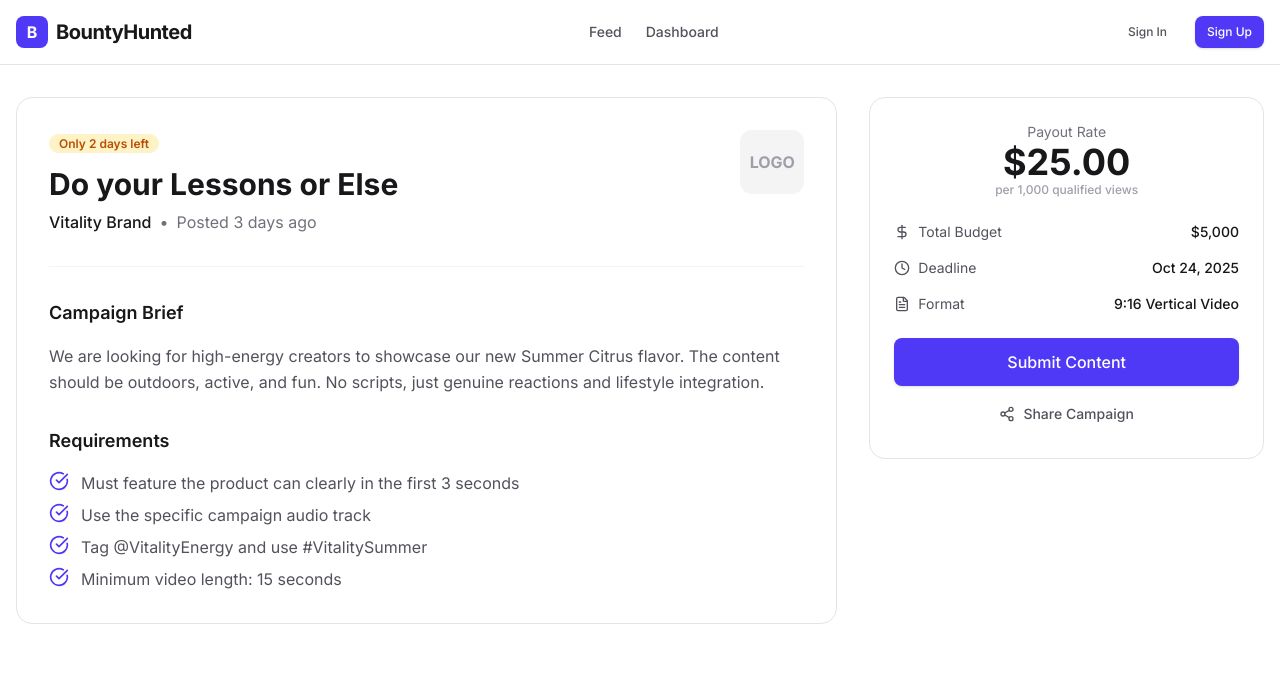
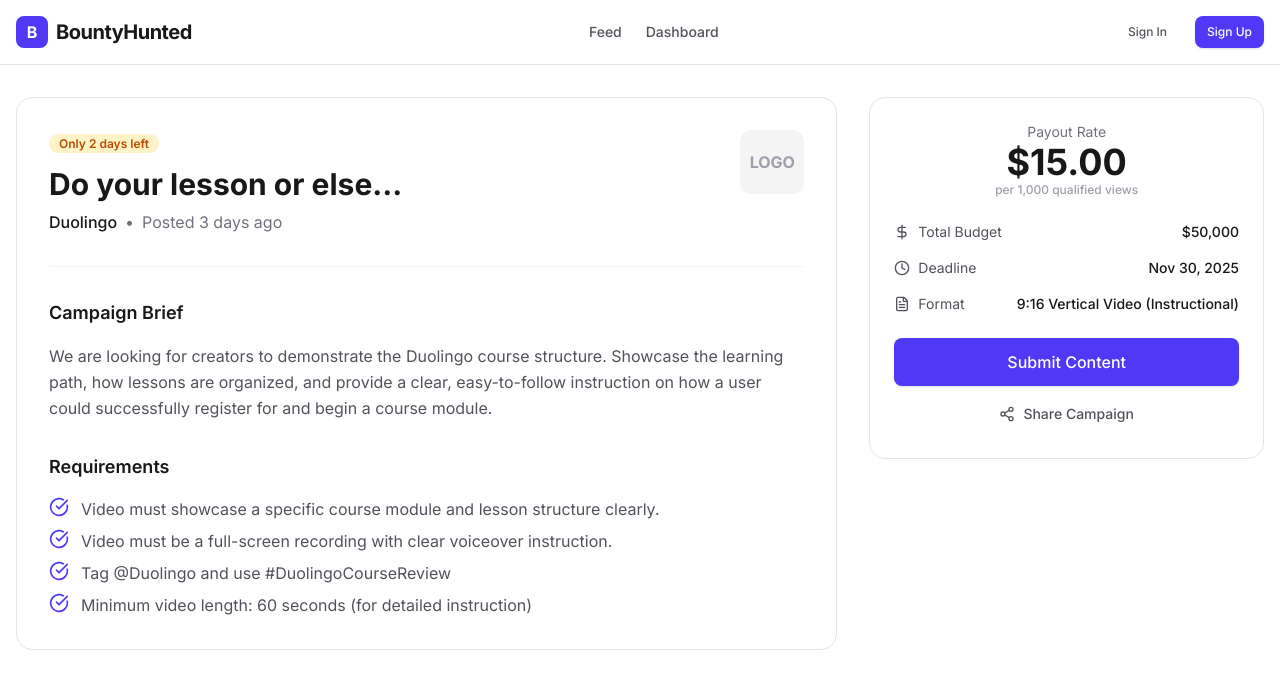
Before and after one commit to VeinDevTtv/ugcbounty, a Next.js app in the folder ugc-platform/: page /1 in a window 1280 px wide. Shown: the top 688 px of the page. Built offline with nearby package versions, Linux system fonts and the light colour scheme; no server answers.

Commit message:
Update page.tsx

```diff
--- a/ugc-platform/src/app/[id]/page.tsx
+++ b/ugc-platform/src/app/[id]/page.tsx
@@ -10,6 +10,24 @@ import { CheckCircle, Clock, DollarSign, FileText, Share2, UploadCloud } from "l
 export default function BountyDetails({ params }: { params: { id: string } }) {
     const [isModalOpen, setModalOpen] = useState(false);
     const [showToast, setShowToast] = useState(false);
+
+    // --- NEW DUOLINGO CAMPAIGN DATA ---
+    const campaign = {
+        title: "Do your lesson or else...",
+        brand: "Duolingo",
+        brief: "We are looking for creators to demonstrate the Duolingo course structure. Showcase the learning path, how lessons are organized, and provide a clear, easy-to-follow instruction on how a user could successfully register for and begin a course module.",
+        requirements: [
+            "Video must showcase a specific course module and lesson structure clearly.",
+            "Video must be a full-screen recording with clear voiceover instruction.",
+            "Tag @Duolingo and use #DuolingoCourseReview",
+            "Minimum video length: 60 seconds (for detailed instruction)"
+        ],
+        payoutRate: "$15.00",
+        totalBudget: "$50,000",
+        deadline: "Nov 30, 2025",
+        format: "9:16 Vertical Video (Instructional)"
+    };
+    // ----------------------------------
 
     const handleSubmit = (e: React.FormEvent) => {
         e.preventDefault();
@@ -26,9 +44,9 @@ export default function BountyDetails({ params }: { params: { id: string } }) {
                     <div className="flex items-start justify-between">
                         <div>
                             <Badge variant="warning">Only 2 days left</Badge>
-                            <h1 className="mt-3 text-3xl font-bold text-zinc-900">Do your Lessons or Else</h1>
+                            <h1 className="mt-3 text-3xl font-bold text-zinc-900">{campaign.title}</h1> {/* TITLE CHANGE */}
                             <div className="mt-2 flex items-center gap-2 text-zinc-500">
-                                <span className="font-medium text-zinc-900">Vitality Brand</span>
+                                <span className="font-medium text-zinc-900">{campaign.brand}</span> {/* BRAND CHANGE */}
                                 <span>•</span>
                                 <span>Posted 3 days ago</span>
                             </div>
@@ -43,21 +61,15 @@ export default function BountyDetails({ params }: { params: { id: string } }) {
                     <section className="space-y-4">
                         <h3 className="text-lg font-semibold text-zinc-900">Campaign Brief</h3>
                         <p className="text-zinc-600 leading-relaxed">
-                            We are looking for high-energy creators to showcase our new Summer Citrus flavor.
-                            The content should be outdoors, active, and fun. No scripts, just genuine reactions
-                            and lifestyle integration.
+                            {campaign.brief} {/* BRIEF CHANGE */}
                         </p>
                     </section>
 
                     <section className="mt-8 space-y-4">
                         <h3 className="text-lg font-semibold text-zinc-900">Requirements</h3>
                         <ul className="space-y-2">
-                            {[
-                                "Must feature the product can clearly in the first 3 seconds",
-                                "Use the specific campaign audio track",
-                                "Tag @VitalityEnergy and use #VitalitySummer",
-                                "Minimum video length: 15 seconds"
-                            ].map((req, i) => (
+                            {/* REQUIREMENTS LOOP CHANGE */}
+                            {campaign.requirements.map((req, i) => (
                                 <li key={i} className="flex items-start gap-3 text-zinc-600">
                                     <CheckCircle className="h-5 w-5 shrink-0 text-indigo-600" />
                                     <span>{req}</span>
@@ -73,7 +85,7 @@ export default function BountyDetails({ params }: { params: { id: string } }) {
                 <div className="rounded-2xl border border-zinc-200 bg-white p-6 sticky top-24">
                     <div className="mb-6 text-center">
                         <p className="text-sm text-zinc-500">Payout Rate</p>
-                        <div className="text-4xl font-bold text-zinc-900">$25.00</div>
+                        <div className="text-4xl font-bold text-zinc-900">{campaign.payoutRate}</div> {/* PAYOUT RATE CHANGE */}
                         <p className="text-xs font-medium text-zinc-400">per 1,000 qualified views</p>
                     </div>
 
@@ -82,19 +94,19 @@ export default function BountyDetails({ params }: { params: { id: string } }) {
                             <span className="flex items-center gap-2 text-zinc-600">
                                 <DollarSign className="h-4 w-4" /> Total Budget
                             </span>
-                            <span className="font-medium">$5,000</span>
+                            <span className="font-medium">{campaign.totalBudget}</span> {/* BUDGET CHANGE */}
                         </div>
                         <div className="flex justify-between text-sm">
                             <span className="flex items-center gap-2 text-zinc-600">
                                 <Clock className="h-4 w-4" /> Deadline
                             </span>
-                            <span className="font-medium">Oct 24, 2025</span>
+                            <span className="font-medium">{campaign.deadline}</span> {/* DEADLINE CHANGE */}
                         </div>
                         <div className="flex justify-between text-sm">
                             <span className="flex items-center gap-2 text-zinc-600">
                                 <FileText className="h-4 w-4" /> Format
                             </span>
-                            <span className="font-medium">9:16 Vertical Video</span>
+                            <span className="font-medium">{campaign.format}</span> {/* FORMAT CHANGE */}
                         </div>
                     </div>
 
@@ -107,7 +119,7 @@ export default function BountyDetails({ params }: { params: { id: string } }) {
                 </div>
             </div>
 
-            {/* Submission Modal */}
+            {/* Submission Modal & Toast (unchanged) */}
             <Modal
                 isOpen={isModalOpen}
                 onClose={() => setModalOpen(false)}
```
Lines whose indentation alone changed are shown as unchanged.
